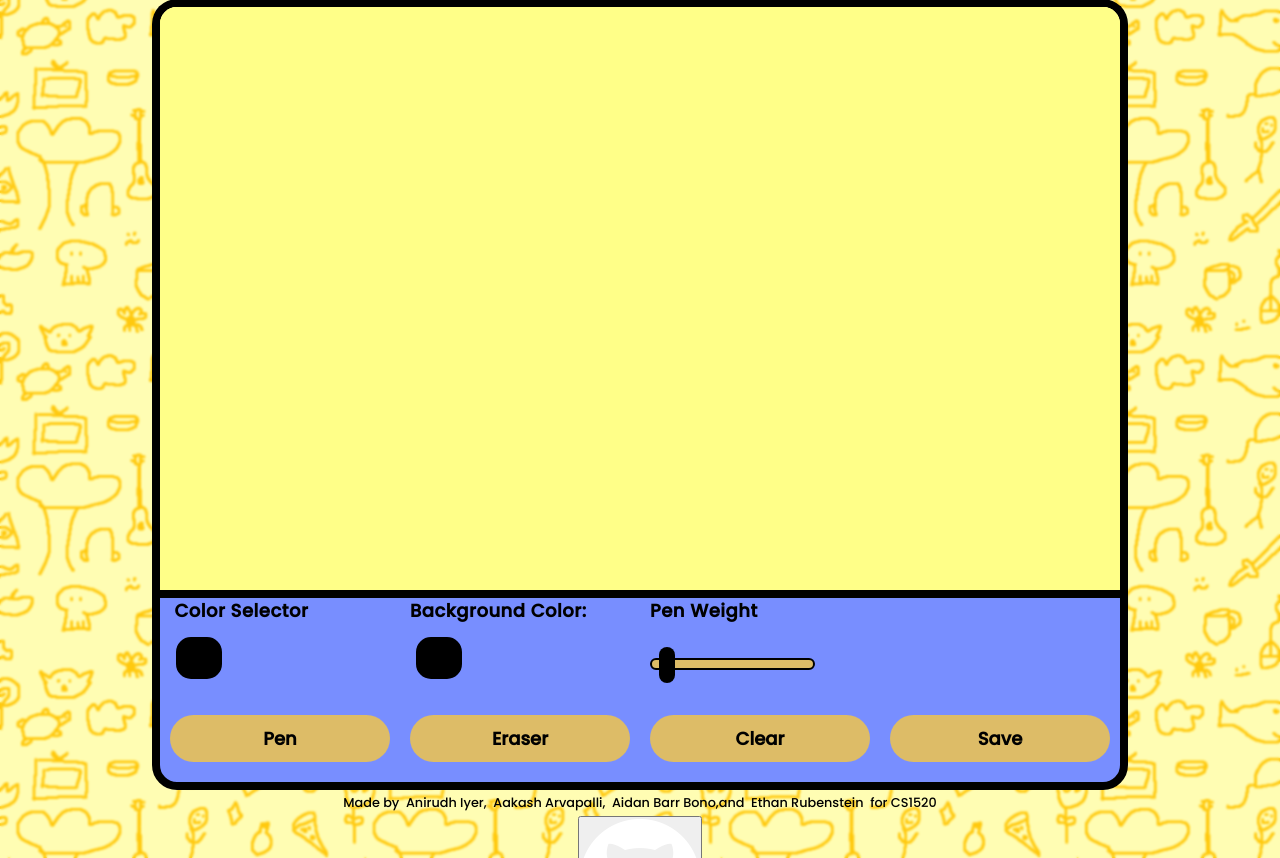
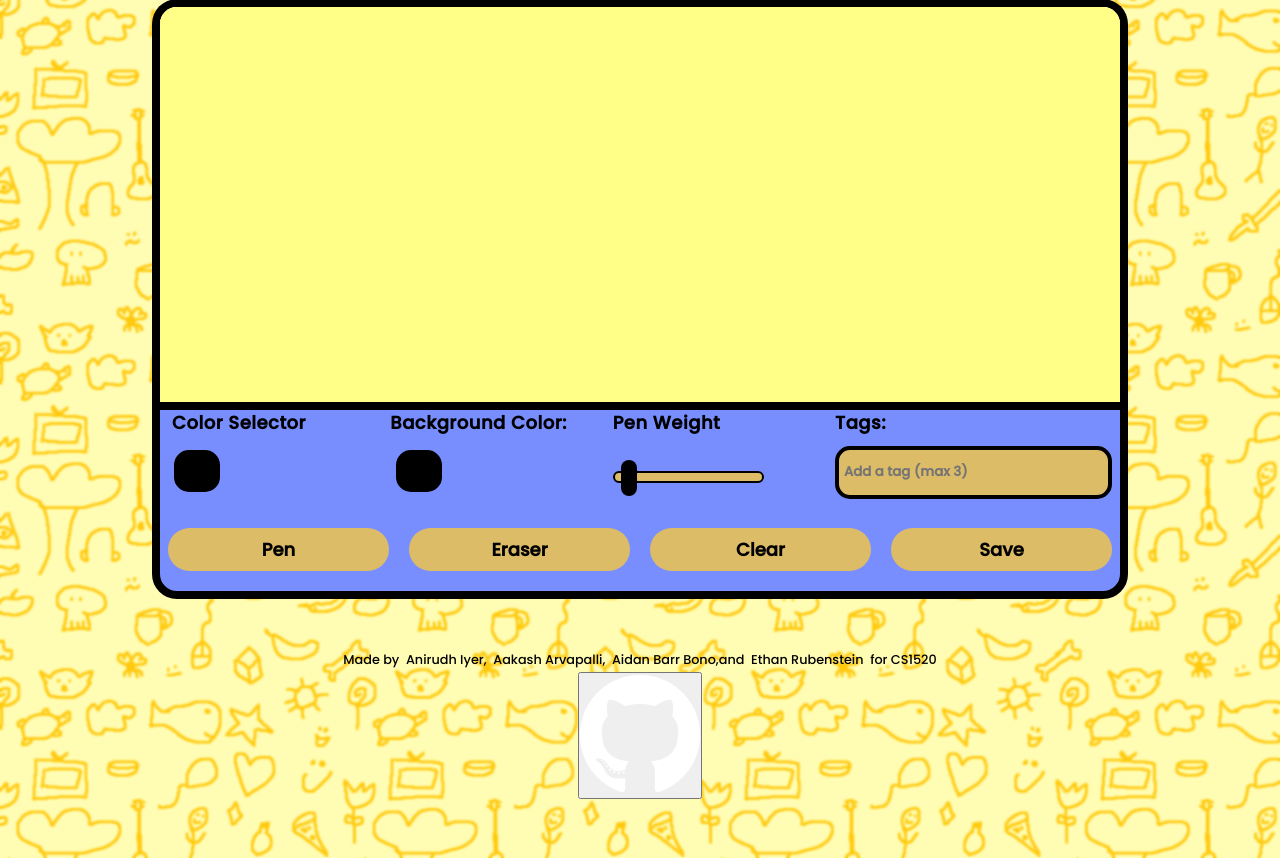
Before and after one commit to anirudhi89/Sketched, a Flask app: page /p/draw.html in a window 1280 px wide. Shown: the part 129-987 px from the top of the page. Run offline with Flask 2, Linux system fonts and the light colour scheme; some libraries are stand-ins or nearby versions.

Commit message:
add tag feature

```diff
--- a/static/js/draw.js
+++ b/static/js/draw.js
@@ -12,7 +12,7 @@ let toolType = document.getElementById("tool-type");
 // default to pen
 toolType.innerHTML = "Pen Weight";
 
-
+var tagList = [];
 var stickyNoteBg;
 var color;
 //AUTHENTICATION
@@ -85,6 +85,12 @@ backgroundButton.addEventListener("change", () => {
 clearButton.addEventListener("click", () => {
     context.clearRect(0, 0, canvas.width, canvas.height);
     canvas.style.backgroundColor =  stickyNoteBg || "rgb(255,255,136)";
+    tagList = [];
+    document.getElementById('tag-form').value = "";
+    document.getElementById('tag-list').innerHTML = "Tags:";
+    document.getElementById('tag-form').placeholder = "Add a tag (max 3)";
+
+    document.getElementById('tag-form').readOnly = false;
 });
 
 // erase mode
@@ -99,7 +105,28 @@ penButton.addEventListener("click", () => {
     toolType.innerHTML = "Pen Weight";
     eraseMode = false;
 });
+
+// Add a tag to the list of tags when user presses enter key within tag form
+document.getElementById('tag-form').onkeydown = function(e){
+    if(tagList.length >= 3)
+        return;
+    if(e.keyCode == 13){
+      tagList.push(document.getElementById('tag-form').value);
+     // console.log(tagList);
+      document.getElementById('tag-form').value = "";
+      // lists the tags with a comma and a space next to Tags:
+      const showListAsString = tagList.join(', ');
+      document.getElementById('tag-list').innerHTML = "Tags: " + showListAsString + " ";
+      // Limit user to adding 3 tags
+      if(tagList.length >= 3){
+        document.getElementById('tag-form').readOnly = true;
+        document.getElementById('tag-form').placeholder = "Tag limit reached";
+    }
+    }
+ };
+
 ///// *TODO*: Make cursor equal to penWeight when hovering over canvas so that you can see how big the weight is without drawing (circle around cursor)
+
 
 //Submit sketch
 
--- a/static/style.css
+++ b/static/style.css
@@ -18,7 +18,7 @@ html {
 	height: 100%;
 	margin: 0;
 	padding: 0;
-	overflow-x: hidden;
+	overflow-y: hidden;
 	font-family: serif, sans-serif;
 }
 
@@ -311,60 +311,60 @@ body {
     padding: 0;
     margin: 0;
     background-color: #FFFF88;
-	overflow: hidden;
+    overflow:hidden;
 }
-
 #paintArea {
-	height: 59vh;
-	width: 75%;
-	margin-left: auto;
-	margin-right: auto;
-	border-top: 8px solid black;
+    height: 40vh;
+    width:75%;
+    margin-left:auto;
+    margin-right:auto;
+    border-top:  8px solid black;
     border-left: 8px solid black;
     border-right: 8px solid black;
     margin-top: 2%;
-	overflow: hidden;
+    overflow:hidden;
     border-radius: 25px 25px 0 0;
   }
-
-#pen-label {
+#pen-label{
+    display:flex;
+    flex-direction:column;
+    margin-left:2%;
+}
+#pencolor, #background-color{
+    background-color:transparent;
+    -webkit-appearance:none;
+    -moz-appearance:none;
+    border:none;
+    cursor:pointer;
+    appearance:none;
+    width:50px;
+    height:50px;
+    display:flex;
+    flex-direction:column;
+    margin-left:2%;
+}
+#tag-form{
+    height:35px;
+    font-family:poppins;
+    font-weight:bold;
+    padding: 5px;
+    background-color:rgb(221, 188, 103);
+    border:4px black solid;
+    border-radius:15px;
+}
+#pencolor::-webkit-color-swatch, #background-color::-webkit-color-swatch{
+    border-radius:15px;
+    border:4px black solid;
+}
+#pencolor::-moz-color-swatch, #background-color::-moz-color-swatch{
+    border-radius:15px;
+    border:none;
+}
+#save-button-box{
 	display: flex;
-	flex-direction: column;
-	margin-left: 2%;
-}
-
-#pencolor,
-#background-color {
-	background-color: transparent;
-	-webkit-appearance: none;
-	-moz-appearance: none;
-	border: none;
-	cursor: pointer;
-	appearance: none;
-	width: 50px;
-	height: 50px;
-	display: flex;
-	flex-direction: column;
-	margin-left: 2%;
-}
-
-#pencolor::-webkit-color-swatch,
-#background-color::-webkit-color-swatch {
-	border-radius: 15px;
-	border: 4px black solid;
-}
-
-#pencolor::-moz-color-swatch,
-#background-color::-moz-color-swatch {
-	border-radius: 15px;
-	border: none;
-}
-
-#save-button-box {
-	display: flex;
-	display: inline-block;
+    display:inline-block;
 	padding-top: 2vh;
-	margin-left: 1%;
+    margin-left:1%;
 }
 
 #submitbutton {
@@ -380,41 +380,36 @@ body {
 	text-align: center;
 	transition: all 0.2s;
 }
-
-#drawing-tools {
-	display: grid;
-	width: 75%;
-	margin-left: auto;
-	margin-right: auto;
-	border: 8px solid black;
+#drawing-tools{
+    display:grid;
+    width:75%;
+    margin-left:auto;
+    margin-right:auto;
+    border:  8px solid black;
     border-radius: 0 0 25px 25px;
-	background: rgb(221, 188, 103);
+    background:rgb(221, 188, 103);
 
 }
-
 #submitbutton:hover {
 	background-color: #ff9306;
 }
-
 .toolbar {
-	border: 8px solid black;
+    border:  8px solid black;
     border-radius: 0 0 25px 25px;
-	background: rgb(221, 188, 103);
-	width: 75%;
-	margin-left: auto;
-	margin-right: auto;
+    background:rgb(221, 188, 103);
+    width:75%;
+    margin-left:auto;
+    margin-right:auto;
     background-color: #788eff;
   }
-
   .tools-row {
     display: grid;
     grid-template-columns: 1fr 1fr 1fr 1fr;
     gap: 20px;
     margin-bottom: 20px;
-	padding: 0 10px 0 10px;
+    padding:0 8px 0 8px;
 
   }
-
   .tools-row h5 {
     margin-bottom: 10px;
     color: #ffffff;
@@ -422,41 +417,35 @@ body {
     font-size: 18px;
     letter-spacing: 0.5px;
   }
-
   .tools-row button {
-	background-color: rgb(221, 188, 103);
-	padding: 10px 0 10px;
+    background-color:rgb(221, 188, 103);
+    padding: 8px 0 8px;
     border-radius: 25px;
     border: none;
     font-size: 18px;
-	font-family: poppins;
-	font-weight: bold;
+    font-family:poppins;
+    font-weight:bold;
   }
-
-.tools-row button:hover {
+  .tools-row button:hover{
         transition: transform .2s;
         background-color: #ff9306;
-	cursor: pointer;
+        cursor:pointer;
     }
-
-.tools-wrapper h5 {
-	color: black;
-	font-weight: bold;
+  .tools-wrapper h5{
+    color:black;
+    font-weight:bold;
   }
-
   /* ////////////////////////////////////////////////////////////////////// SLIDING PEN WEIGHT BAR /////////////////////////////////////////////////////////////////////////// */
  .toolbar input[type=range] {
-	background: transparent;
+    background:transparent;
     height: 42px;
     -webkit-appearance: none;
     margin: 10px 0;
     width: 75%;
   }
-
   .toolbar input[type=range]:focus {
     outline: none;
   }
-
   .toolbar input[type=range]::-webkit-slider-runnable-track {
     width: 100%;
     height: 12px;
@@ -466,7 +455,6 @@ body {
     border-radius: 8px;
     border: 2px solid #000000;
   }
-
   .toolbar input[type=range]::-webkit-slider-thumb {
     box-shadow: 0px 0px 0px #000000;
     border: 0px solid #000000;
@@ -478,11 +466,9 @@ body {
     -webkit-appearance: none;
     margin-top: -13px;
   }
-
   .toolbar input[type=range]:focus::-webkit-slider-runnable-track {
     background: #DDBC67;
   }
-
   .toolbar input[type=range]::-moz-range-track {
     width: 100%;
     height: 12px;
@@ -492,7 +478,6 @@ body {
     border-radius: 8px;
     border: 2px solid #000000;
   }
-
   .toolbar input[type=range]::-moz-range-thumb {
     box-shadow: 0px 0px 0px #000000;
     border: 0px solid #000000;
@@ -502,7 +487,6 @@ body {
     background: #000000;
     cursor: pointer;
   }
-
   .toolbar input[type=range]::-ms-track {
     width: 100%;
     height: 12px;
@@ -511,21 +495,18 @@ body {
     border-color: transparent;
     color: transparent;
   }
-
   .toolbar input[type=range]::-ms-fill-lower {
     background: #DDBC67;
     border: 2px solid #000000;
     border-radius: 16px;
     box-shadow: 0px 0px 0px #000000;
   }
-
   .toolbar input[type=range]::-ms-fill-upper {
     background: #DDBC67;
     border: 2px solid #000000;
     border-radius: 16px;
     box-shadow: 0px 0px 0px #000000;
   }
-
   .toolbar input[type=range]::-ms-thumb {
     margin-top: 1px;
     box-shadow: 0px 0px 0px #000000;
@@ -536,15 +517,12 @@ body {
     background: #000000;
     cursor: pointer;
   }
-
   .toolbar input[type=range]:focus::-ms-fill-lower {
     background: #DDBC67;
   }
-
   .toolbar input[type=range]:focus::-ms-fill-upper {
     background: #DDBC67;
   }
-
     /* ////////////////////////////////////////////////////////////////////// SLIDING PEN WEIGHT BAR //////////////////////////////////////////////////////////////////////////*/
 
 /*============================================================*/
--- a/templates/draw.html
+++ b/templates/draw.html
@@ -25,6 +25,10 @@
             <h5><span id="tool-type"></span> </h5>
             <input type="range" id="pen-weight-slider" value="5" />
         </div>
+        <div class="tools-wrapper">
+            <h5 id= "tag-list">Tags:</h5>
+            <input type="form" id="tag-form" placeholder="Add a tag (max 3)" maxlength="16"/>
+        </div>
       </div>
       <div class="tools-row">
         <button id="pen-button">Pen</button>
@@ -35,9 +39,6 @@
     </div>
   </div>
 
-
-
-
 <script src="../static/js/draw.js"></script>
 <script src="https://unpkg.com/biri/dist/biri.min.js"></script> <!-- Only used for Creating IDs -->
 
```
Lines whose indentation alone changed are shown as unchanged.
